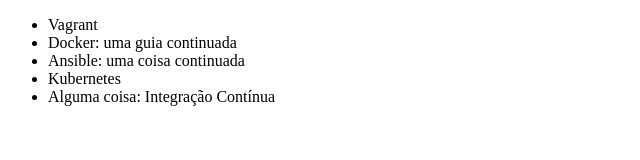
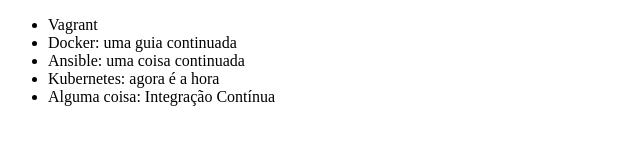
Before and after one commit to pedro-fisica/pedro-remoto, a plain HTML site: page index.html in a window 1280 px wide. Shown: the full height of the page, 0-640 px from the left. Drawn offline with Linux system fonts and the light colour scheme.

Commit message:
Alterando o código

```diff
--- a/index.html
+++ b/index.html
@@ -9,7 +9,7 @@
         <li>Vagrant</li>
         <li>Docker: uma guia continuada</li>
         <li>Ansible: uma coisa continuada</li>
-        <li>Kubernetes</li>
+        <li>Kubernetes: agora é a hora</li>
         <li>Alguma coisa: Integração Contínua</li>
     </ul>
 </body>
```
